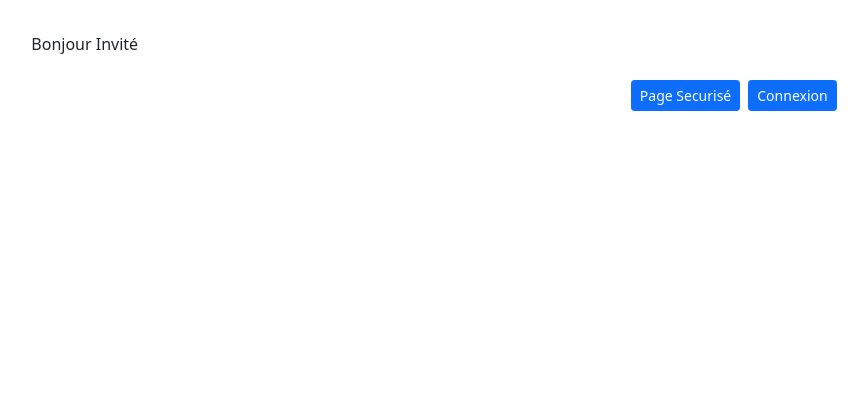
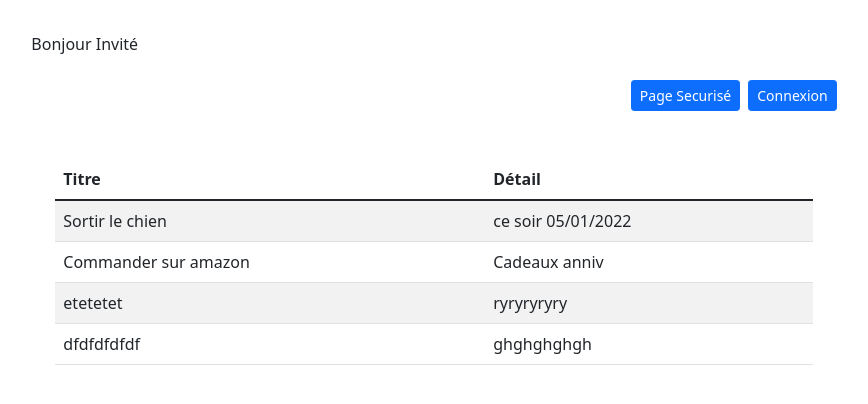
Before and after one commit to Sunaipa/authentication-app, an Angular app: page /todoList in a window 1280 px wide. Before the commit this address led to /. Shown: the top 404 px of the page, without its empty margins (206-1074 px from the left). Built offline with nearby package versions, Linux system fonts and the light colour scheme.

Commit message:
exercice fini

```diff
--- a/src/app/app-routing.module.ts
+++ b/src/app/app-routing.module.ts
@@ -11,8 +11,8 @@ const routes: Routes = [
   {path: 'home', component: HomeComponent},
   {path: 'login', component: LoginComponent},
   {path: 'secure', component: SecureComponent, canActivate:[AuthGuard]},
-  {path: 'todolist', component: TodoListComponent},
-  {path: 'TodoForm', component: TodoFormComponent},
+  {path: 'todoList', component: TodoListComponent},
+  {path: 'todoForm', component: TodoFormComponent},
   {path: '', redirectTo: '/home', pathMatch:'full'}
 ];
 
--- a/src/app/models/Todo.model.ts
+++ b/src/app/models/Todo.model.ts
@@ -1,3 +1,16 @@
-export interface TodoInterface {
+export interface TodoDataInterface {
+    titre: string;
+    detail?: string;
+}
 
+export class Todo implements TodoDataInterface {
+    titre: string = '';
+    detail?: string;
+
+    constructor(private todo: TodoDataInterface | null = null) {
+        if (todo) {
+            this.titre = todo.titre;
+            this.detail = todo.detail;
+        }
+    }
 }
--- a/src/app/pages/todo-form/todo-form.component.html
+++ b/src/app/pages/todo-form/todo-form.component.html
@@ -1 +1,17 @@
-<p>todo-form works!</p>
+
+
+<div class="container-fluid p-4">
+    <div class="mb-2">
+        <label for="" class="form-label"> Titre </label>
+        <input class="form-control" type="text" id=""
+        [(ngModel)]="userInput.titre">
+    </div>
+    <div class="mb-2">
+        <label for="" class="form-label"> Détail</label>
+        <input class="form-control" type="text" id=""
+        [(ngModel)]="userInput.detail">
+    </div>
+    <button class="btn btn-primary" (click)="validateForm()">
+        Ajouter
+    </button>
+</div>
--- a/src/app/pages/todo-form/todo-form.component.ts
+++ b/src/app/pages/todo-form/todo-form.component.ts
@@ -1,3 +1,7 @@
+import { Router } from '@angular/router';
+import { TodoListComponent } from './../todo-list/todo-list.component';
+import { TodoService } from './../../services/todo.service';
+import { TodoDataInterface } from './../../models/Todo.model';
 import { Component, OnInit } from '@angular/core';
 
 @Component({
@@ -7,9 +11,20 @@ import { Component, OnInit } from '@angular/core';
 })
 export class TodoFormComponent implements OnInit {
 
-  constructor() { }
+  userInput: TodoDataInterface = {
+    titre:'',
+    detail: ''
+  };
+
+  constructor(private todoListService: TodoService,
+              private router: Router) { }
 
   ngOnInit(): void {
   }
 
+  validateForm(): void {
+    this.todoListService.addTodo(this.userInput)
+    this.router.navigate(['/todolist'])
+  }
+
 }
--- a/src/app/pages/todo-list/todo-list.component.html
+++ b/src/app/pages/todo-list/todo-list.component.html
@@ -1 +1,20 @@
-<p>todo-list works!</p>
+<div class="p-4">
+    <div *ngFor="let item of todoList">
+        <!-- <p class="todo">{{ item.titre }}    =>   {{ item.detail }}<p> -->
+
+    </div>
+    <table class="table table-striped">
+        <thead>
+            <tr>
+                <th>Titre</th>
+                <th>Détail</th>
+            </tr>
+        </thead>
+        <tbody>
+            <tr *ngFor="let item of todoList" >
+                <td>{{item.titre}}</td>
+                <td>{{item.detail}}</td>
+            </tr>
+        </tbody>
+    </table>
+</div>
--- a/src/app/pages/todo-list/todo-list.component.ts
+++ b/src/app/pages/todo-list/todo-list.component.ts
@@ -1,3 +1,4 @@
+import { TodoService } from './../../services/todo.service';
 import { Component, OnInit } from '@angular/core';
 
 @Component({
@@ -7,9 +8,14 @@ import { Component, OnInit } from '@angular/core';
 })
 export class TodoListComponent implements OnInit {
 
-  constructor() { }
+  todoList: any = [];
+
+  constructor(private todoListService: TodoService) {
+    this.todoList = todoListService.todoList;
+  }
 
   ngOnInit(): void {
+
   }
 
 }
--- a/src/app/services/todo.service.ts
+++ b/src/app/services/todo.service.ts
@@ -1,9 +1,25 @@
 import { Injectable } from '@angular/core';
+import { Todo, TodoDataInterface } from '../models/Todo.model';
 
 @Injectable({
   providedIn: 'root'
 })
 export class TodoService {
 
-  constructor() { }
+  todo: TodoDataInterface;
+
+  todoList: TodoDataInterface[] = [
+    {titre: 'Sortir le chien', detail: 'ce soir 05/01/2022'},
+    {titre: 'Commander sur amazon', detail: 'Cadeaux anniv'},
+    {titre: 'etetetet', detail: 'ryryryryry'},
+    {titre: 'dfdfdfdfdf', detail: 'ghghghghgh'}
+  ]
+
+  constructor() {
+    this.todo = new Todo();
+   }
+
+   addTodo(todo: TodoDataInterface) {
+    this.todoList.push(todo);
+   }
 }
```
